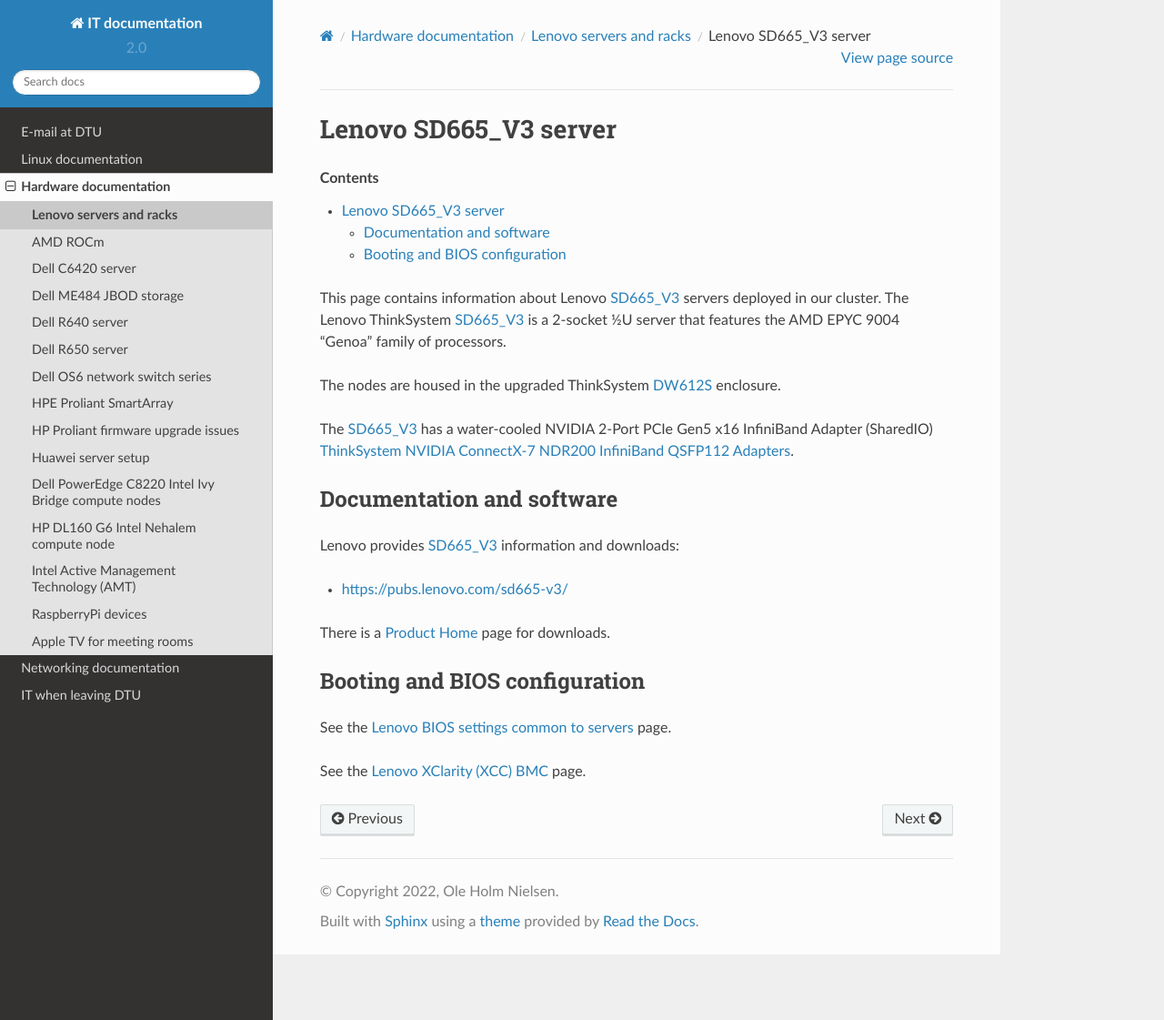
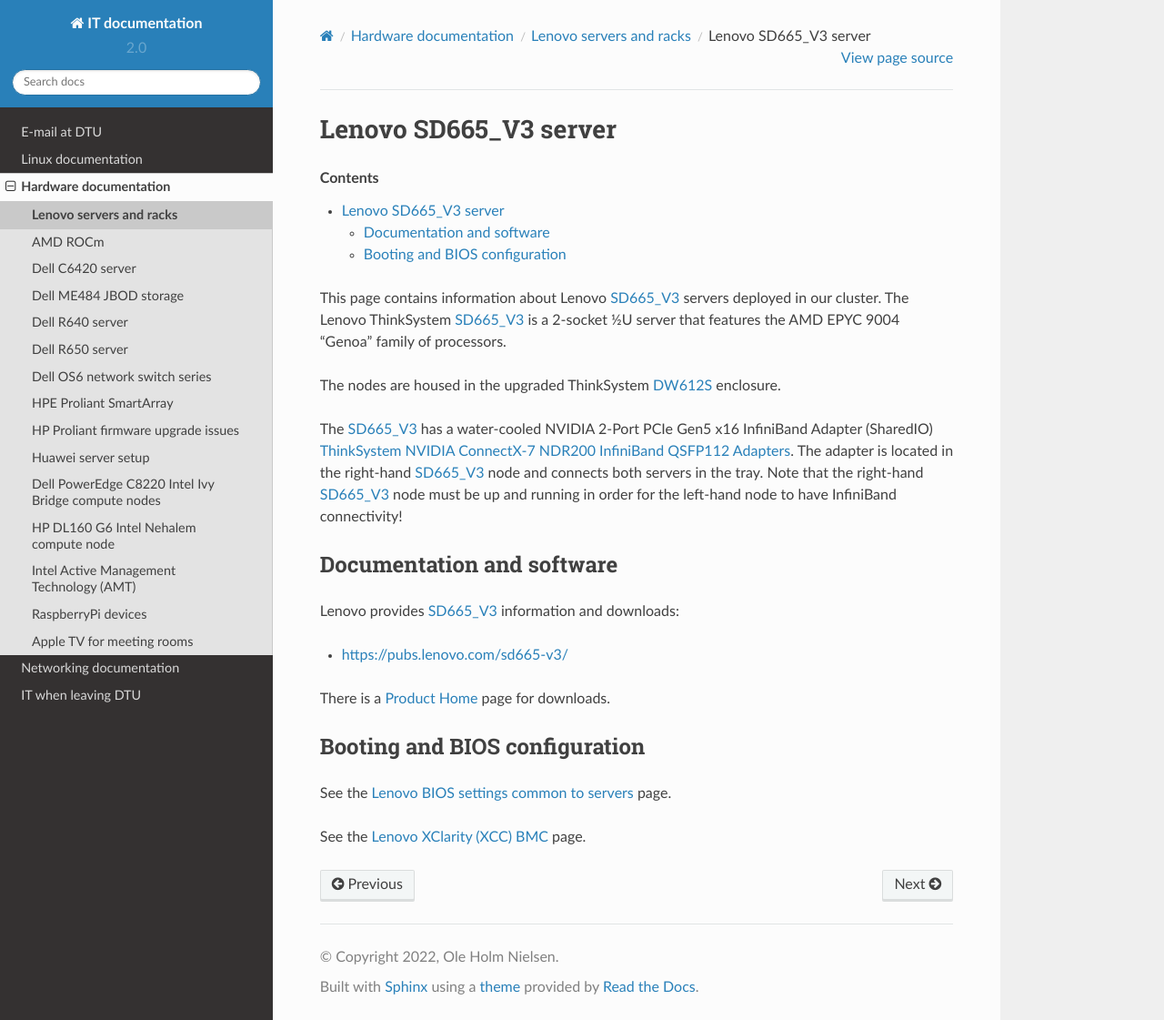
Before and after one commit to OleHolmNielsen/ITwiki, a Sphinx documentation site: the page built from docs/Lenovo_SD665_V3.rst, in a window 1280 px wide and 1121 px high. Shown: the whole window at 91% size. Built offline with Sphinx 7.4.7 and the Read the Docs theme 2.0.0, drawn with Linux system fonts in a browser that asks for light colours.

Commit message:
Infiniband adapter notes

```diff
--- a/docs/Lenovo_SD665_V3.rst
+++ b/docs/Lenovo_SD665_V3.rst
@@ -13,6 +13,8 @@
 
 The SD665_V3_ has a water-cooled NVIDIA 2-Port PCIe Gen5 x16 InfiniBand Adapter (SharedIO)
 `ThinkSystem NVIDIA ConnectX-7 NDR200 InfiniBand QSFP112 Adapters <https://lenovopress.lenovo.com/lp1693-thinksystem-nvidia-connectx-7-ndr200-infiniband-qsfp112-adapters>`_.
+The adapter is located in the right-hand SD665_V3_ node and connects both servers in the tray.
+Note that the right-hand SD665_V3_ node must be up and running in order for the left-hand node to have InfiniBand connectivity!
 
 .. _SD665_V3: https://lenovopress.lenovo.com/lp1612-lenovo-thinksystem-sd665-v3-server
 .. _DW612S: https://pubs.lenovo.com/dw612s_neptune_enclosure/
```
